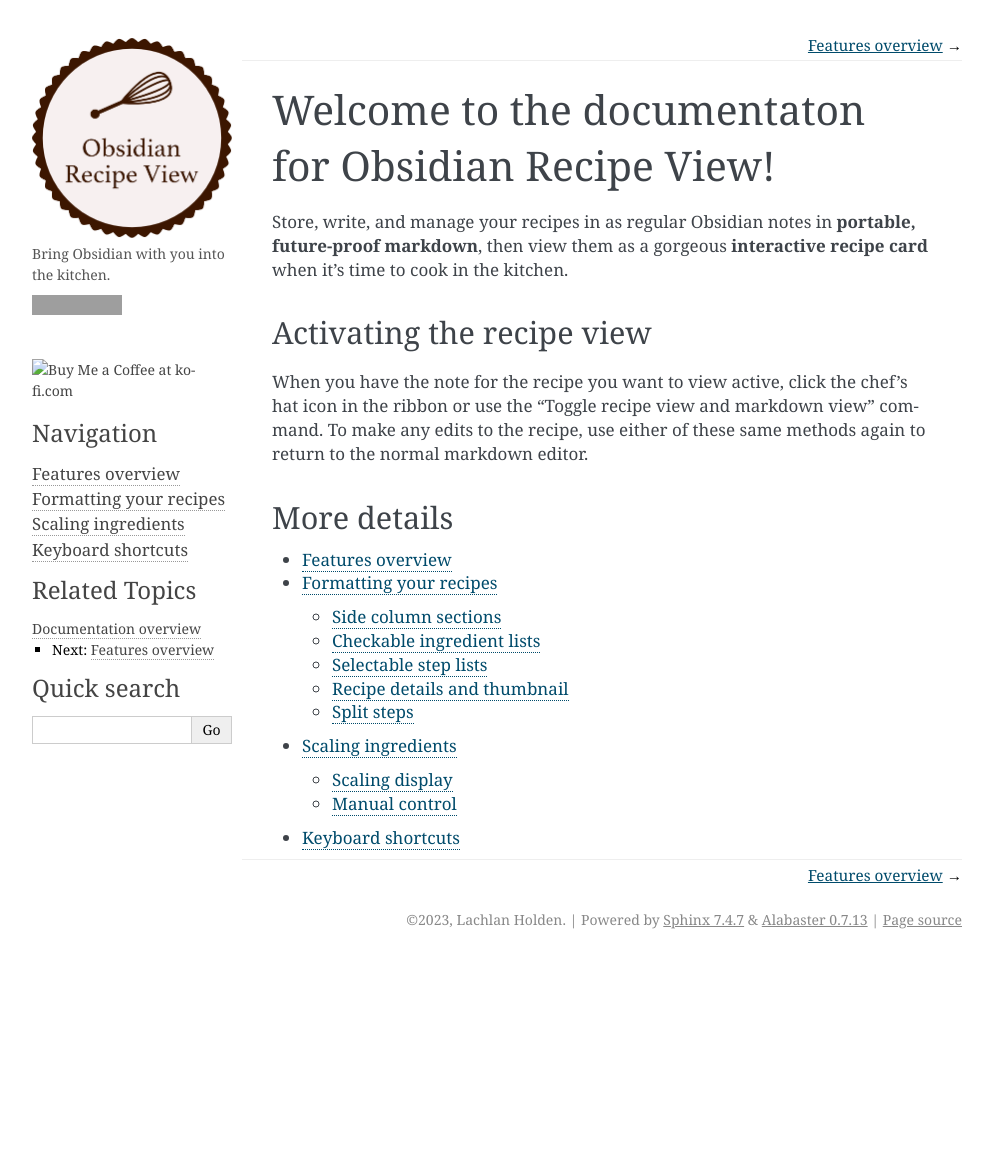
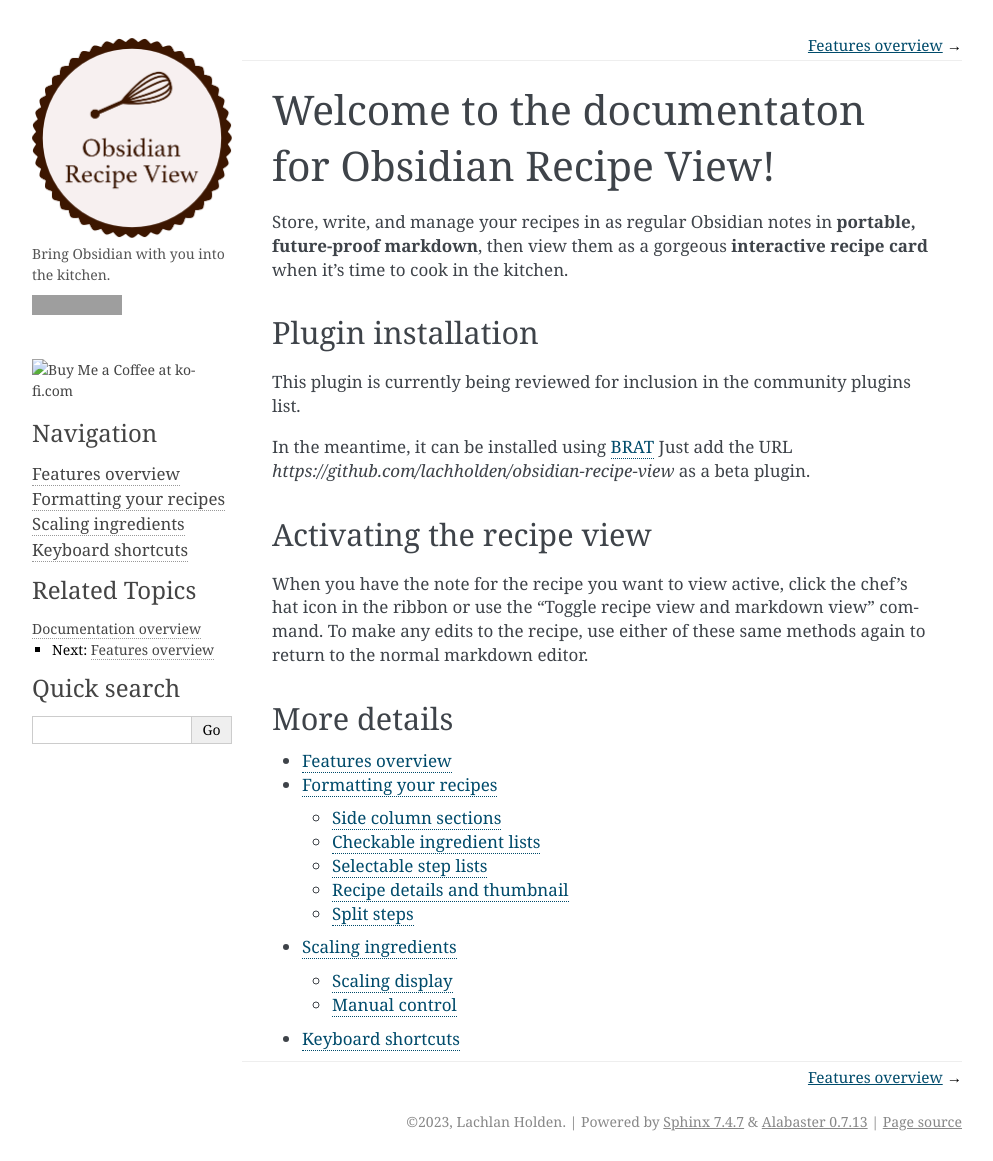
Before and after one commit to lachholden/obsidian-recipe-view, a Sphinx documentation site: the page built from docs/index.rst, in a window 1280 px wide and 1161 px high. Shown: the whole window, without its empty margins (148-1141 px from the left). Built offline with Sphinx 7.4.7, drawn with Linux system fonts in a browser that asks for light colours; grey boxes are pictures that could not be loaded.

Commit message:
Add installation details

```diff
--- a/docs/index.rst
+++ b/docs/index.rst
@@ -8,6 +8,11 @@
 
 Store, write, and manage your recipes in as regular Obsidian notes in **portable, future-proof markdown**, then view them as a gorgeous **interactive recipe card** when it's time to cook in the kitchen.
 
+Plugin installation
+===================
+This plugin is currently being reviewed for inclusion in the community plugins list.
+
+In the meantime, it can be installed using `BRAT <https://github.com/TfTHacker/obsidian42-brat>`_ Just add the URL `https://github.com/lachholden/obsidian-recipe-view` as a beta plugin.
 
 Activating the recipe view
 ==========================
```
Also changed, not shown: README.md (+5 -0 lines).
